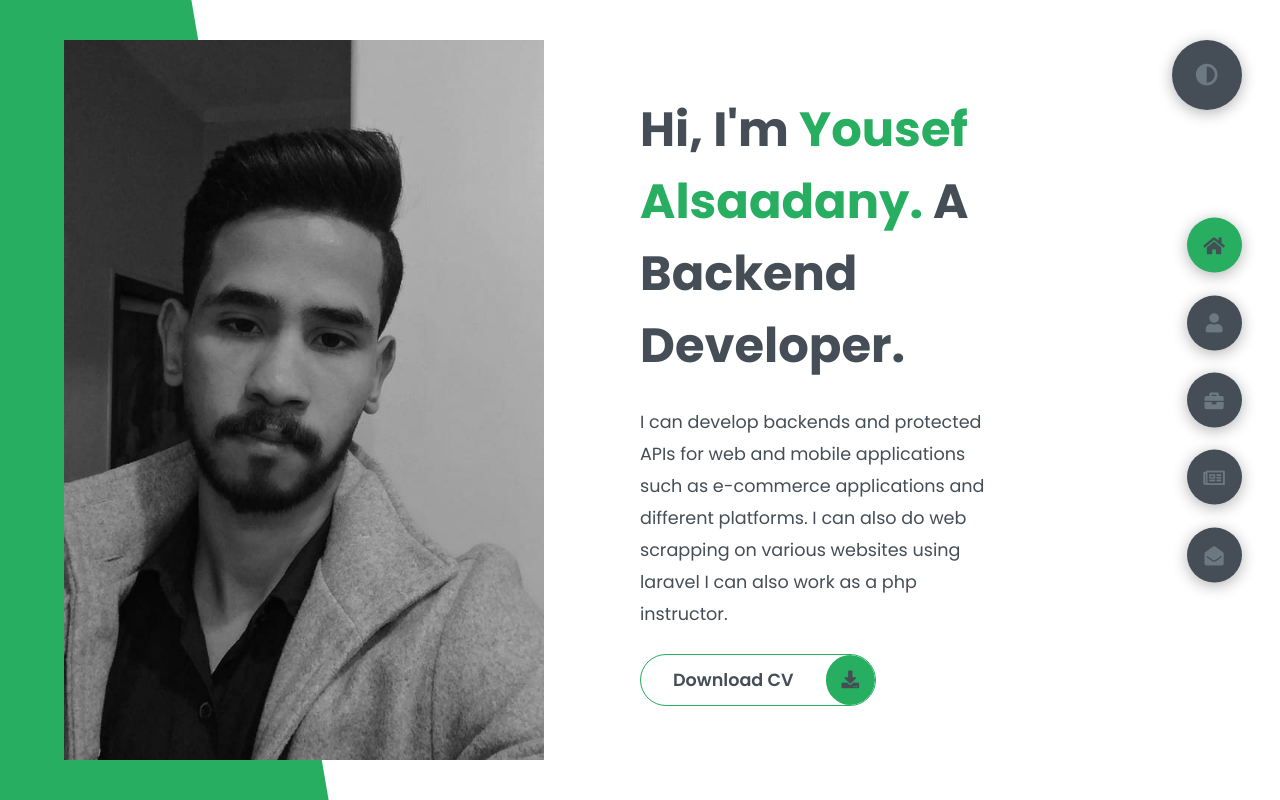
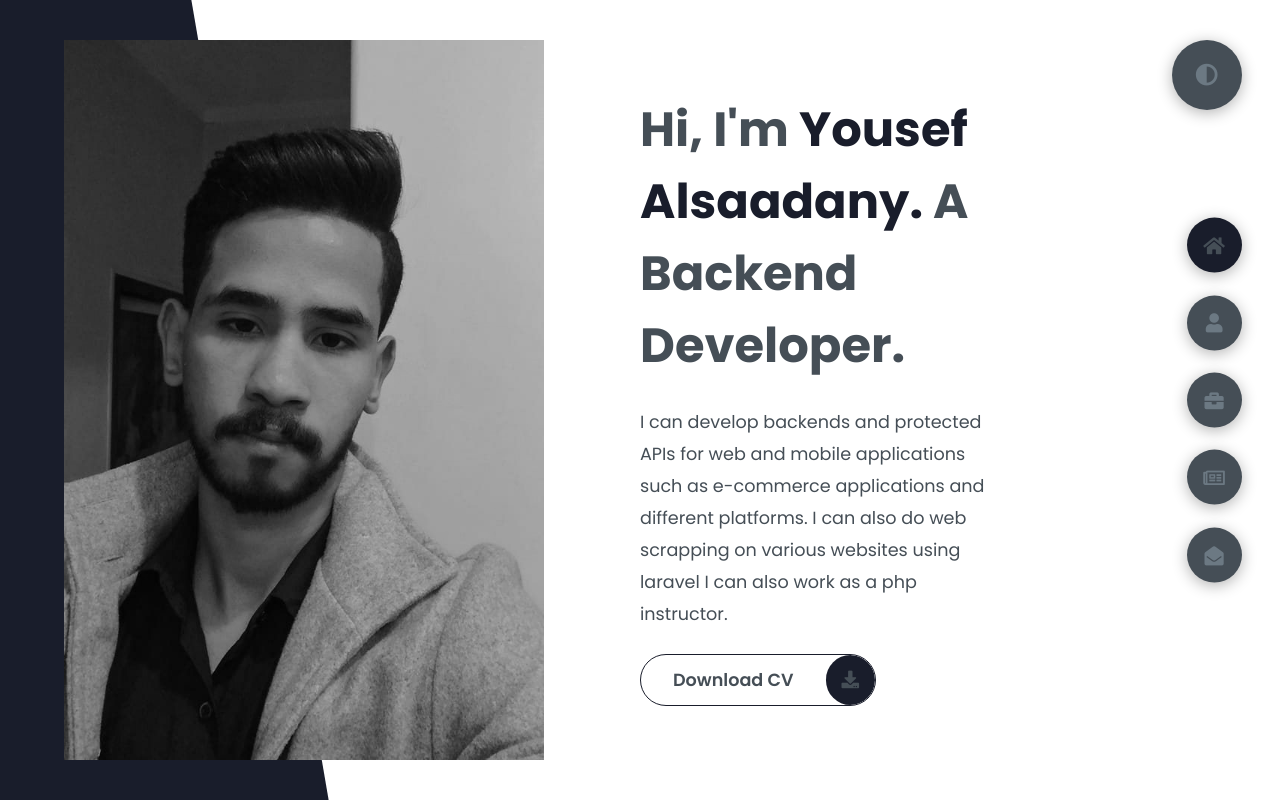
Before and after one commit to y0usefalsaadany/portfolio, a plain HTML site: page index.html in a window 1280 px wide. Both pictures are taken after a click on the element 1206 px from the left and 75 px from the top of the page. Drawn offline with Linux system fonts and the light colour scheme.

Commit message:
Update styles.css

```diff
--- a/styles/styles.css
+++ b/styles/styles.css
@@ -23,7 +23,7 @@
 
 .light-mode {
   --color-primary: #FFFFFF;
-  --color-secondary: #27AE60;
+  --color-secondary: #191d2b;
   --color-white: #454e56;
   --color-black: #000;
   --color-grey0: #f8f8f8;
```
